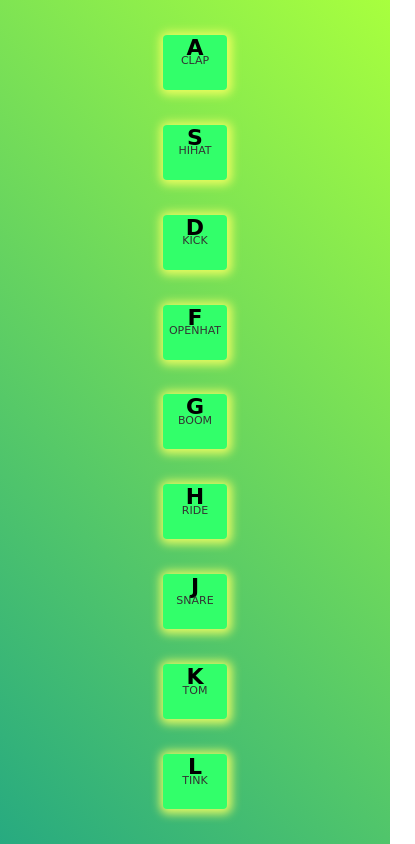
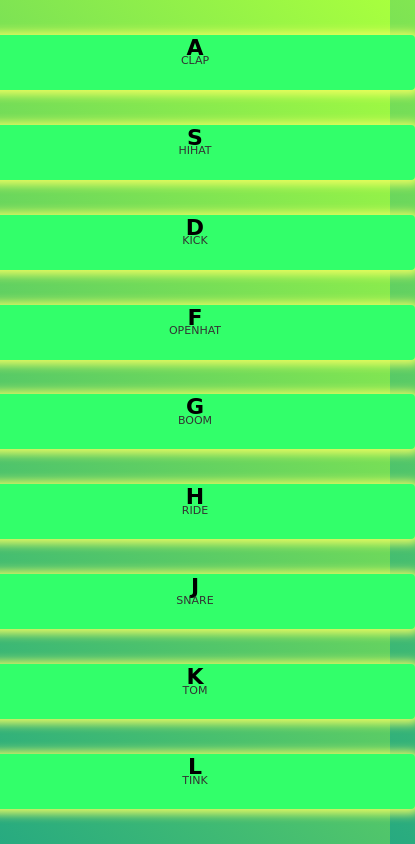
Before and after one commit to echvzb/drumKit, a plain HTML site: page index.html in a window 390 px wide. Shown: the whole page, 415 px wide, since content can reach past the window. Drawn offline with Linux system fonts and the light colour scheme; a web font is replaced by a local one.

Commit message:
pad size big

```diff
--- a/style.css
+++ b/style.css
@@ -59,6 +59,9 @@ body.active{
         justify-content: space-evenly;
         align-items: center;
     }
+    .key{
+        width: 40rem;
+    }
     html{
         font-size: 11px;
     }
```
